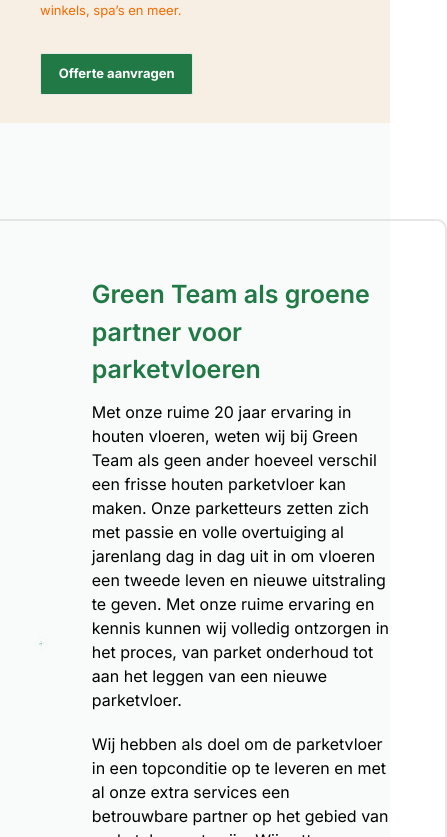
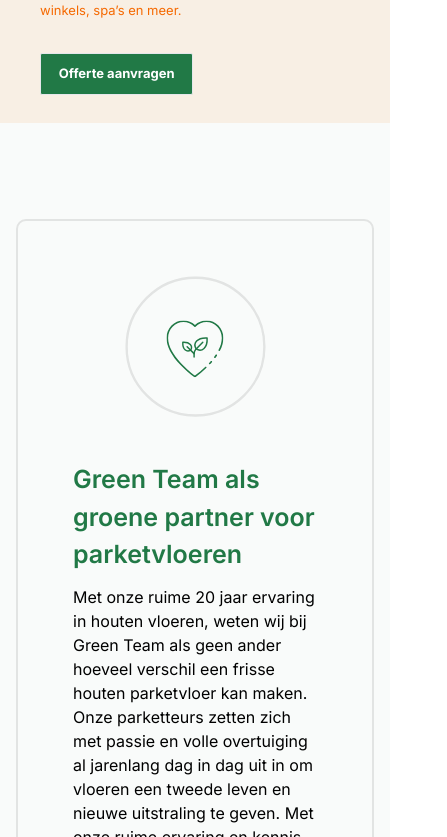
Before and after one commit to GreenTeam88/greenteam-front-end, a Next.js app: page /zakelijk in a window 390 px wide. Shown: the part 3147-3984 px from the top of the page, 447 px wide, since content can reach past the window. Built offline with nearby package versions, Linux system fonts and the light colour scheme.

Commit message:
fixing crausel mobile issue

```diff
--- a/src/app/(root)/(routes)/zakelijk/_components/crausel.tsx
+++ b/src/app/(root)/(routes)/zakelijk/_components/crausel.tsx
@@ -12,7 +12,7 @@ type CrauselCardInfo = {
 
 const CrauselCardUI: React.FC<CrauselCardInfo> = ({ btnPath, buttonText, icon, title, paragraphs }) => {
   return (
-    <div className="flex p-[55px] gap-[44px]  items-center border-black10 border-opacity-10 border-2 rounded-[10px]">
+    <div className="flex flex-col lg:flex-row p-[55px] gap-[44px]  items-center border-black10 border-opacity-10 border-2 rounded-[10px]">
       {icon}
       <div className="flex flex-col gap-[44px] max-w-[695px]">
         <div className="flex flex-col gap-[11px]">
@@ -31,9 +31,8 @@ const CrauselCardUI: React.FC<CrauselCardInfo> = ({ btnPath, buttonText, icon, t
 
 export const CrauselSection = () => {
   return (
-    <div className="flex justify-center w-full items-center py-24 gap-[84px] ">
-      <div className="rotate-180">
-        {' '}
+    <div className="flex justify-center w-full px-4 items-center py-24 gap-[84px] ">
+      <div className="hidden lg:block rotate-180">
         <ArrowIcon />
       </div>
       <CrauselCardUI
@@ -45,7 +44,10 @@ export const CrauselSection = () => {
         icon={<HeartFlowerIcon />}
         buttonText="Offerte aanvragen"
       />
-      <ArrowIcon />
+      <div className="hidden lg:block">
+        {' '}
+        <ArrowIcon />
+      </div>
     </div>
   );
 };
```
